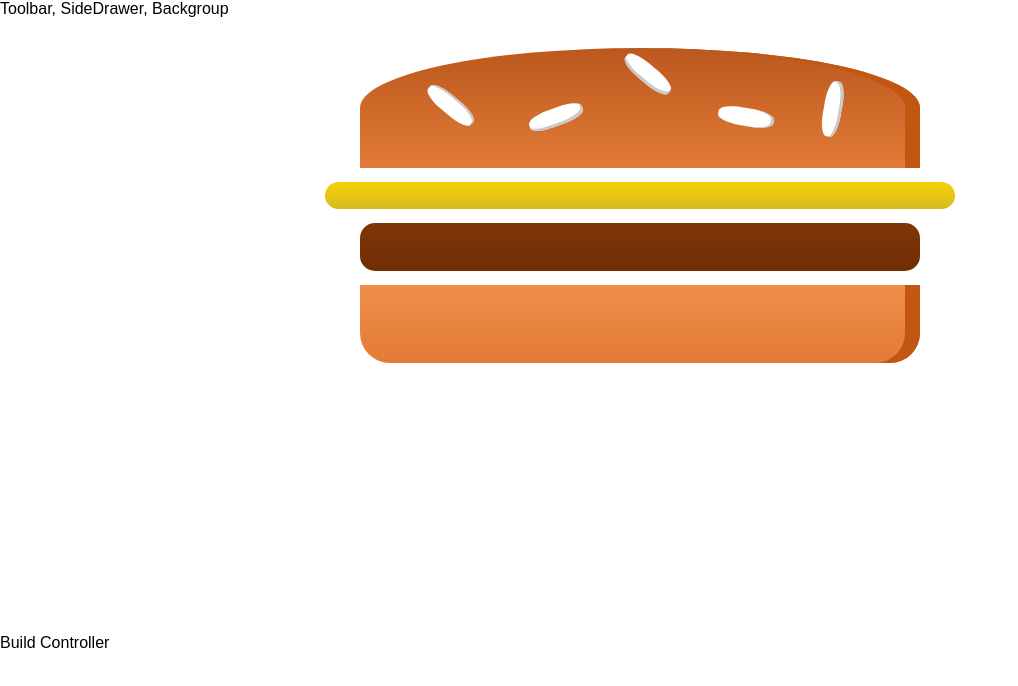
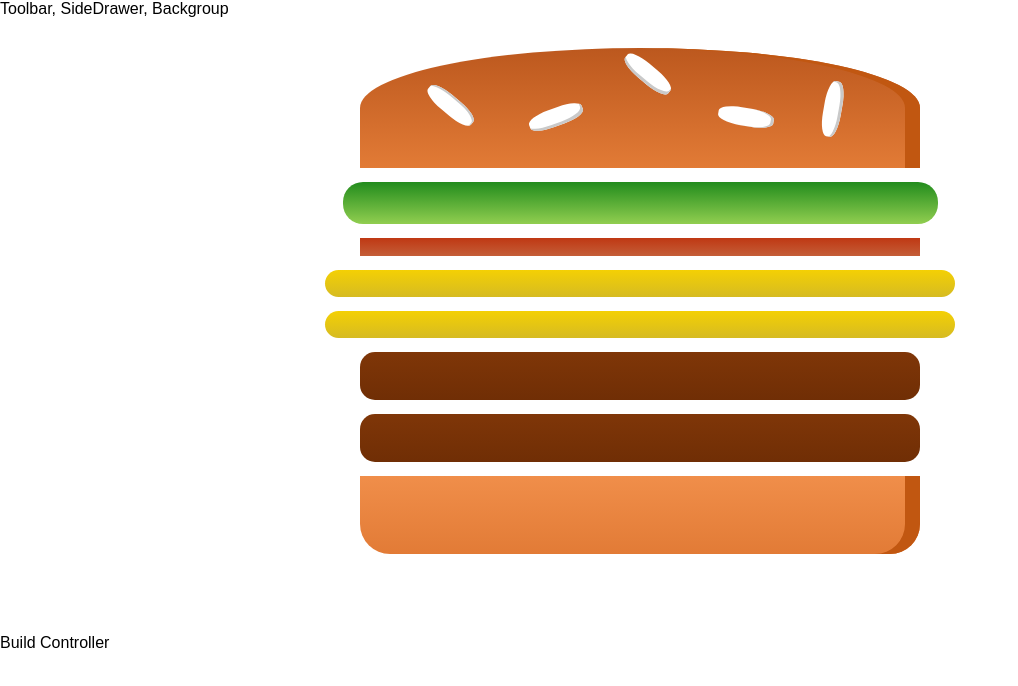
Before and after one commit to dsiu13/React-Burger, a React app: page / in a window 1280 px wide. Shown: the top 686 px of the page, without its empty margins (0-1018 px from the left). Built offline with nearby package versions, Linux system fonts and the light colour scheme.

Commit message:
it doesn't like shorthand state syntax

```diff
--- a/src/components/Burger/Burger.js
+++ b/src/components/Burger/Burger.js
@@ -2,12 +2,17 @@
 import BurgerIngredients from './BurgerIngredients/BurgerIngredients';
 import classes from './Burger.css';
 
-const burger = ( props ) => {
+const burger = (props) => {
+  const transformedIngredients = Object.keys(props.ingredients).map(igKey => {
+    return [...Array(props.ingredients[igKey])].map((_, i) => {
+      return <BurgerIngredients key={igKey + i} type={igKey} />
+    })
+  });
+
   return (
     <div className={classes.Burger}>
       <BurgerIngredients type="bread-top" />
-      <BurgerIngredients type="cheese" />
-      <BurgerIngredients type="meat" />
+        {transformedIngredients}
       <BurgerIngredients type="bread-bottom" />
     </div>
   );
--- a/src/components/Burger/BurgerIngredients/BurgerIngredients.js
+++ b/src/components/Burger/BurgerIngredients/BurgerIngredients.js
@@ -20,16 +20,16 @@
             </div>
           );
           break;
-        case ( 'meat' ):
+        case ('meat'):
           ingredients = <div className={ classes.Meat }></div>;
           break;
-        case ( 'cheese' ):
+        case ('cheese'):
           ingredients = <div className={ classes.Cheese }></div>;
           break;
-        case ( 'bacon' ):
+        case ('bacon'):
           ingredients = <div className={ classes.Bacon }></div>;
           break;
-        case ( 'lettuce' ):
+        case ('lettuce'):
           ingredients = <div className={ classes.Lettuce }></div>;
           break;
         default:
@@ -38,7 +38,7 @@
         return ingredients;
   }; // Render End
 
-}
+} // Component End
 
 BurgerIngredients.propTypes = {
     type: PropTypes.string.isRequired
--- a/src/containers/BurgerBuilder/BurgerBuilder.js
+++ b/src/containers/BurgerBuilder/BurgerBuilder.js
@@ -4,14 +4,22 @@
 
 class BurgerBuilder extends Component {
 
-  // constructor(props){
-  //   super()
-  // }
+constructor(props) {
+  super(props)
+  this.state = {
+    ingredients: {
+      lettuce: 1,
+      bacon: 1,
+      cheese: 2,
+      meat: 2
+    }
+  };
+}
 
   render (){
     return (
       <Aux>
-        <div><Burger /></div>
+        <div><Burger ingredients={this.state.ingredients}/></div>
         <div>Build Controller</div>
       </Aux>
     );
```
